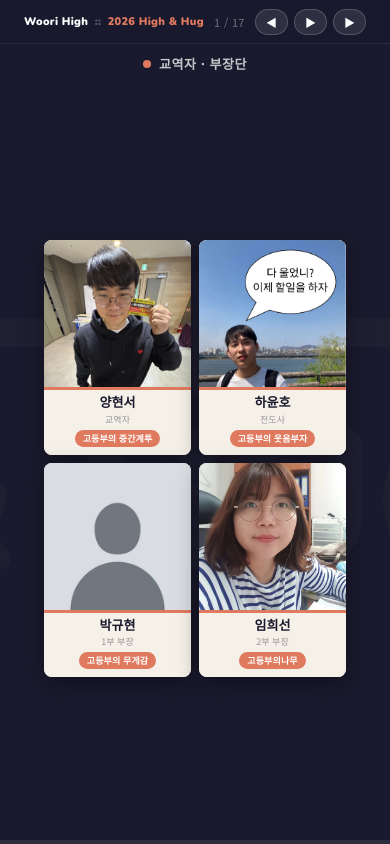
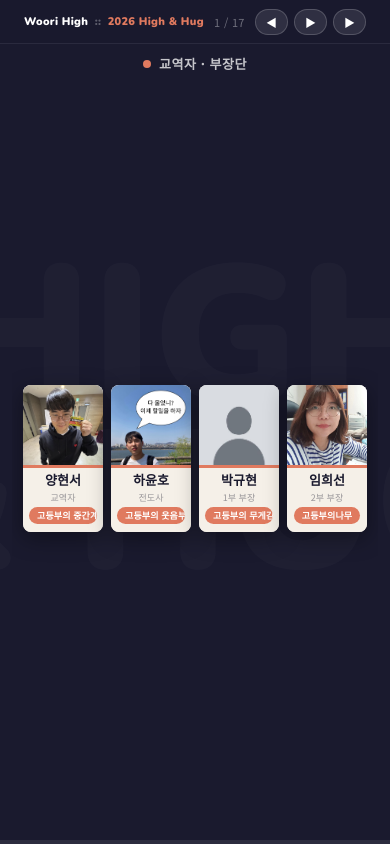
Before and after one commit to hicarrots/high-and-hug-2026, a plain HTML site: page index.html in a window 390 px wide. Drawn offline with nearby package versions, Linux system fonts and the light colour scheme.

Commit message:
Add files via upload

```diff
--- a/index.html
+++ b/index.html
@@ -161,9 +161,8 @@
     flex-wrap: wrap;
     gap: var(--card-gap);
     justify-content: center;
-    align-items: flex-start;
+    align-items: center;
     align-content: center;
-    /* 남은 높이를 card-grid가 채움 */
     flex: 1;
     min-height: 0;
     width: 100%;
@@ -171,12 +170,11 @@
     overflow: hidden;
   }
   .card-grid.barnabas {
-    max-width: calc(4 * var(--card-w) + 3 * var(--card-gap));
+    max-width: calc(2 * var(--card-w) + 1 * var(--card-gap));
   }
 
   /* ── 퍼소나 카드 ── */
   .card {
-    width: var(--card-w);
     flex-shrink: 0;
     background: var(--cream);
     border-radius: 12px;
@@ -185,6 +183,8 @@
     flex-direction: column;
     box-shadow: 0 6px 22px rgba(0,0,0,0.38);
     transition: transform 0.22s ease, box-shadow 0.22s ease;
+    /* 카드 높이를 뷰포트 기준으로 직접 제한 */
+    max-height: calc(var(--stage-h) - 80px);
   }
   .card:hover {
     transform: translateY(-4px);
@@ -532,45 +532,13 @@ function detectGrade(p) {
 
 /* ══════════════════════════════════
    카드 너비 동적 계산
-   슬라이드당 최대 인원 수를 받아서
-   1920×1080 기준으로 넘치지 않는
-   최적 card-w를 계산
-══════════════════════════════════ */
-function calcCardW(memberCount, fixedCols) {
-  const BAR_H   = 52;
-  const PROG_H  = 4;
-  const PAD_TB  = 24;   // slide padding top+bottom
-  const HDR_H   = 48;   // group-header + margin
-  const BODY_H  = 96;   // card-body 고정 높이 (압축 버전)
-  const GAP     = 16;
-
-  const stageH  = window.innerHeight - BAR_H - PROG_H;
-  const gridH   = stageH - PAD_TB - HDR_H;
-  const stageW  = window.innerWidth - 80; // padding 40*2
-
-  // 열 수가 고정되어 있으면 그 열 수 기준으로 너비 계산
-  if (fixedCols) {
-    return Math.min(Math.floor((stageW - GAP * (fixedCols - 1)) / fixedCols), 300);
-  }
-
-  // 최적 열 수 탐색
-  let bestW = 80;
-  for (let cols = 1; cols <= memberCount; cols++) {
-    const rows  = Math.ceil(memberCount / cols);
-    const cardW = Math.floor((stageW - GAP * (cols - 1)) / cols);
-    const cardH = cardW + BODY_H; // photo = cardW (1:1)
-    const totalH = rows * cardH + GAP * (rows - 1);
-    if (totalH <= gridH && cardW > bestW) bestW = cardW;
-  }
-  return Math.min(bestW, 300); // 최대 300px 캡
-}
-
 /* ══════════════════════════════════
    슬라이드 목록 생성
+   일반 슬라이드: 최대 10개(5열×2행) per page
 ══════════════════════════════════ */
 function buildSlides(people) {
   const slides = [];
-  const PAGE = 12;
+  const PAGE = 10; // 최대 5열 × 2행
 
   // ── 교역자 ──
   const clergy = [...people.filter(p => p.category.includes('교역자') || p.category.includes('부장단'))]
@@ -579,18 +547,19 @@ function buildSlides(people) {
       return (ia < 0 ? 99 : ia) - (ib < 0 ? 99 : ib);
     });
   if (clergy.length) {
-    slides.push({ label: '교역자 · 부장단', color: '#e07a5f', members: clergy, gridClass: '' });
+    for (let i = 0; i < clergy.length; i += PAGE)
+      slides.push({ label: '교역자 · 부장단', color: '#e07a5f', members: clergy.slice(i, i + PAGE) });
   }
 
   // ── 스탭 ──
   const staffGroups = [
-    { label: '스탭 · 예배 & 찬양',      color: '#9b72cf', page: 10, gridClass: '',
+    { label: '스탭 · 예배 & 찬양',     color: '#9b72cf',
       match: p => p.part.includes('찬양') || p.part.includes('예배') },
-    { label: '스탭 · 미디어 & 디자인',  color: '#4db6d0', page: PAGE, gridClass: '',
+    { label: '스탭 · 미디어 & 디자인', color: '#4db6d0',
       match: p => p.part.includes('미디어') || p.part.includes('디자인') || p.part.includes('기획') || p.part.includes('행정') },
-    { label: '스탭 · 바나바팀',         color: '#6bb38e', page: PAGE, gridClass: 'barnabas', fixedCols: 2,
+    { label: '스탭 · 바나바팀',        color: '#6bb38e',
       match: p => p.part.includes('바나바') || p.part === '스탭' },
-    { label: '스탭',                    color: '#7b8ec8', page: PAGE, gridClass: '', match: () => true },
+    { label: '스탭',                   color: '#7b8ec8', match: () => true },
   ];
   const staffAll = people.filter(p => p.category === '스탭');
   const staffAssigned = new Set();
@@ -598,9 +567,8 @@ function buildSlides(people) {
     const members = staffAll.filter(p => !staffAssigned.has(p._idx) && sg.match(p));
     if (!members.length) continue;
     members.forEach(p => staffAssigned.add(p._idx));
-    for (let i = 0; i < members.length; i += sg.page) {
-      slides.push({ label: sg.label, color: sg.color, members: members.slice(i, i + sg.page), gridClass: sg.gridClass });
-    }
+    for (let i = 0; i < members.length; i += PAGE)
+      slides.push({ label: sg.label, color: sg.color, members: members.slice(i, i + PAGE) });
   }
 
   // ── 1부 교사 ──
@@ -610,9 +578,8 @@ function buildSlides(people) {
   for (const grade of ['1', '2', '3', 'etc']) {
     const members = t1.filter(p => detectGrade(p) === grade);
     if (!members.length) continue;
-    for (let i = 0; i < members.length; i += PAGE) {
-      slides.push({ label: t1_labels[grade], color: t1_colors[grade], members: members.slice(i, i + PAGE), gridClass: '' });
-    }
+    for (let i = 0; i < members.length; i += PAGE)
+      slides.push({ label: t1_labels[grade], color: t1_colors[grade], members: members.slice(i, i + PAGE) });
   }
 
   // ── 2부 교사 ──
@@ -622,17 +589,81 @@ function buildSlides(people) {
   for (const grade of ['1', '2', '3', 'etc']) {
     const members = t2.filter(p => detectGrade(p) === grade);
     if (!members.length) continue;
-    for (let i = 0; i < members.length; i += PAGE) {
-      slides.push({ label: t2_labels[grade], color: t2_colors[grade], members: members.slice(i, i + PAGE), gridClass: '' });
-    }
+    for (let i = 0; i < members.length; i += PAGE)
+      slides.push({ label: t2_labels[grade], color: t2_colors[grade], members: members.slice(i, i + PAGE) });
   }
 
   return slides;
 }
 
 /* ══════════════════════════════════
-   사진 Fallback
+   카드 너비 계산 (일반 슬라이드용)
+   - 최대 5열, 최대 2행
+   - 6명이면 4+2 배치 (cols=4)
+   - stage 실제 크기 기준
 ══════════════════════════════════ */
+function calcNormalCardW(n) {
+  const stage  = document.getElementById('stage');
+  const rect   = stage.getBoundingClientRect();
+  const GAP    = 16;
+  const BODY_H = 80;  // card-body 실측 (name+part+kw+padding)
+  const HDR_H  = 62;  // group-header + margin
+  const PAD    = 24;
+  const availW = rect.width  - 80;  // 좌우 padding 40px씩
+  const availH = rect.height - HDR_H - PAD;
+
+  // 열 수 결정: 6명→4, 그 외 min(n, 5)
+  const cols = n === 6 ? 4 : Math.min(n, 5);
+  const rows  = Math.ceil(n / cols);
+
+  // 가로 기준 최대 너비
+  const wByW = Math.floor((availW - GAP * (cols - 1)) / cols);
+  // 세로 기준 최대 너비 (카드 높이 = 사진(정사각) + body)
+  const maxCardH = Math.floor((availH - GAP * (rows - 1)) / rows);
+  const wByH = maxCardH - BODY_H;
+
+  // 가로를 꽉 채우되, 세로가 넘치면 세로 기준으로 축소
+  return Math.max(Math.min(wByW, wByH), 80);
+}
+
+/* ══════════════════════════════════
+   일반 슬라이드 렌더링
+══════════════════════════════════ */
+function renderSlides(slideData) {
+  const stage = document.getElementById('stage');
+  stage.innerHTML = '';
+
+  slideData.forEach((sd, slideIdx) => {
+    const n     = sd.members.length;
+    const cardW = calcNormalCardW(n);
+    // 6명이면 4열 기준 max-width, 아니면 min(n,5)열
+    const cols  = n === 6 ? 4 : Math.min(n, 5);
+    const GAP   = 16;
+
+    const slide = document.createElement('div');
+    slide.className = 'slide' + (slideIdx === 0 ? ' active' : '');
+
+    const hdr = document.createElement('div');
+    hdr.className = 'group-header';
+    hdr.innerHTML = `
+      <div class="group-dot" style="background:${sd.color}"></div>
+      <div class="group-title">${sd.label}</div>
+    `;
+    slide.appendChild(hdr);
+
+    const grid = document.createElement('div');
+    grid.className = 'card-grid';
+    // 열 수 기준으로 max-width 지정 → 가운데 정렬 유지
+    grid.style.maxWidth = (cols * cardW + (cols - 1) * GAP) + 'px';
+
+    sd.members.forEach(person => {
+      grid.appendChild(makeCard(person, sd.color, cardW, 'normal'));
+    });
+
+    slide.appendChild(grid);
+    stage.appendChild(slide);
+  });
+}
 function handleImgError(img, name, idx) {
   const exts = ['jpg', 'JPG', 'png', 'PNG', 'jpeg', 'JPEG'];
   if (idx < exts.length) {
@@ -697,8 +728,10 @@ function renderSlides(slideData) {
   stage.innerHTML = '';
 
   slideData.forEach((sd, slideIdx) => {
-    // 이 슬라이드에 최적화된 카드 너비 계산
-    const cardW = calcCardW(sd.members.length, sd.fixedCols);
+    const n     = sd.members.length;
+    const cardW = calcNormalCardW(n);
+    const cols  = n === 6 ? 4 : Math.min(n, 5);
+    const GAP   = 16;
 
     const slide = document.createElement('div');
     slide.className = 'slide' + (slideIdx === 0 ? ' active' : '');
@@ -712,7 +745,8 @@ function renderSlides(slideData) {
     slide.appendChild(hdr);
 
     const grid = document.createElement('div');
-    grid.className = 'card-grid' + (sd.gridClass ? ' ' + sd.gridClass : '');
+    grid.className = 'card-grid';
+    grid.style.maxWidth = (cols * cardW + (cols - 1) * GAP) + 'px';
 
     sd.members.forEach(person => {
       grid.appendChild(makeCard(person, sd.color, cardW, 'normal'));
@@ -877,11 +911,15 @@ function nav(delta) {
   });
 
   const slideData = buildSlides(unique);
-  renderSlides(slideData);
-  renderCollabSlides(unique);
+  // DOM이 완전히 렌더된 뒤 stage 실제 크기로 계산
+  requestAnimationFrame(() => {
+    renderSlides(slideData);
+    renderCollabSlides(unique);
 
-  const sl = allSlides();
-  document.getElementById('slide-info').textContent = `1 / ${sl.length}`;
+    const sl = allSlides();
+    document.getElementById('slide-info').textContent = `1 / ${sl.length}`;
+    pause();
+  });
 
   document.getElementById('btn-play').addEventListener('click', () => isPlaying ? pause() : play());
   document.getElementById('btn-prev').addEventListener('click', () => nav(-1));
@@ -901,8 +939,6 @@ function nav(delta) {
     const dx = e.changedTouches[0].clientX - touchStartX;
     if (Math.abs(dx) > 50) { dx < 0 ? nav(1) : nav(-1); }
   });
-
-  pause();
 })();
 </script>
 </body>
```
